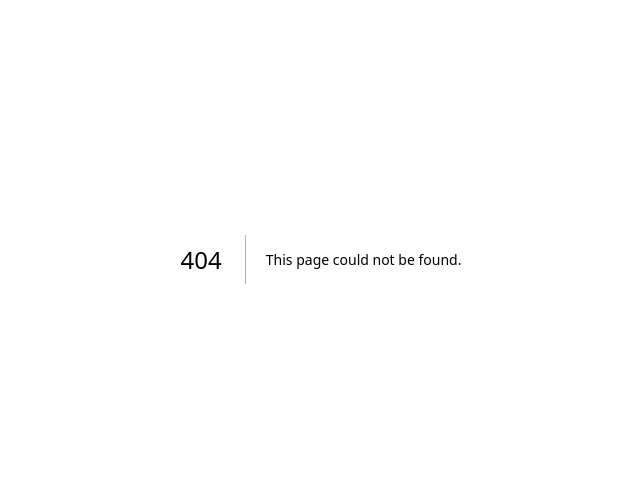
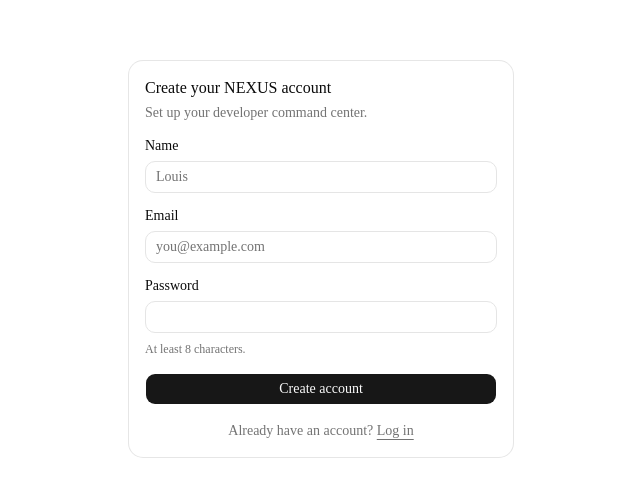
Before and after one commit to htunhtunaung-tech/nexus_htunhtunaung, a Next.js app: page /signup in a window 1280 px wide. Before the commit this address had no page. Shown: the part 141-638 px from the top of the page, without its empty margins (319-959 px from the left). Built offline with nearby package versions, Linux system fonts and the light colour scheme.

Commit message:
Add login, signup and protected dashboard

```diff
--- /dev/null
+++ b/app/auth/actions.ts
@@ -0,0 +1,72 @@
+"use server";
+
+import { redirect } from "next/navigation";
+import { z } from "zod";
+import { createClient } from "@/lib/supabase/server";
+
+export type AuthState = { error?: string; message?: string } | undefined;
+
+const loginSchema = z.object({
+  email: z.string().trim().email("Enter a valid email address"),
+  password: z.string().min(1, "Enter your password"),
+});
+
+const signupSchema = z.object({
+  displayName: z.string().trim().min(1, "Enter your name").max(80, "Name is too long"),
+  email: z.string().trim().email("Enter a valid email address"),
+  password: z
+    .string()
+    .min(8, "Password must be at least 8 characters")
+    .max(72, "Password is too long"),
+});
+
+// Only allow redirects to pages inside this site
+function safeNext(value: FormDataEntryValue | null) {
+  const next = typeof value === "string" ? value : "";
+  return next.startsWith("/") && !next.startsWith("//") ? next : "/dashboard";
+}
+
+export async function login(_prev: AuthState, formData: FormData): Promise<AuthState> {
+  const parsed = loginSchema.safeParse({
+    email: formData.get("email"),
+    password: formData.get("password"),
+  });
+  if (!parsed.success) return { error: parsed.error.issues[0].message };
+
+  const supabase = await createClient();
+  const { error } = await supabase.auth.signInWithPassword(parsed.data);
+  if (error) return { error: "Email or password is incorrect." };
+
+  redirect(safeNext(formData.get("next")));
+}
+
+export async function signup(_prev: AuthState, formData: FormData): Promise<AuthState> {
+  const parsed = signupSchema.safeParse({
+    displayName: formData.get("displayName"),
+    email: formData.get("email"),
+    password: formData.get("password"),
+  });
+  if (!parsed.success) return { error: parsed.error.issues[0].message };
+
+  const { displayName, email, password } = parsed.data;
+  const supabase = await createClient();
+  const { data, error } = await supabase.auth.signUp({
+    email,
+    password,
+    options: { data: { display_name: displayName } },
+  });
+  if (error) return { error: error.message };
+
+  // If email confirmation is on, there's no session yet
+  if (!data.session) {
+    return { message: "Check your email to confirm your account, then log in." };
+  }
+
+  redirect("/dashboard");
+}
+
+export async function logout() {
+  const supabase = await createClient();
+  await supabase.auth.signOut();
+  redirect("/login");
+}
--- /dev/null
+++ b/app/dashboard/page.tsx
@@ -0,0 +1,33 @@
+import { redirect } from "next/navigation";
+import { createClient } from "@/lib/supabase/server";
+import { logout } from "@/app/auth/actions";
+import { Button } from "@/components/ui/button";
+
+export default async function DashboardPage() {
+  const supabase = await createClient();
+  const {
+    data: { user },
+  } = await supabase.auth.getUser();
+
+  if (!user) redirect("/login");
+
+  const { data: profile } = await supabase
+    .from("profiles")
+    .select("display_name")
+    .eq("id", user.id)
+    .single();
+
+  return (
+    <main className="mx-auto max-w-3xl p-6">
+      <h1 className="text-2xl font-semibold">
+        Welcome, {profile?.display_name ?? user.email}
+      </h1>
+      <p className="mt-2 text-muted-foreground">You&apos;re signed in as {user.email}.</p>
+      <form action={logout} className="mt-6">
+        <Button type="submit" variant="outline">
+          Log out
+        </Button>
+      </form>
+    </main>
+  );
+}
--- /dev/null
+++ b/app/login/page.tsx
@@ -0,0 +1,15 @@
+import { LoginForm } from "@/components/auth/login-form";
+
+export default async function LoginPage({
+  searchParams,
+}: {
+  searchParams: Promise<{ next?: string }>;
+}) {
+  const { next } = await searchParams;
+
+  return (
+    <main className="flex min-h-svh items-center justify-center p-6">
+      <LoginForm next={next} />
+    </main>
+  );
+}
--- /dev/null
+++ b/app/signup/page.tsx
@@ -0,0 +1,9 @@
+import { SignupForm } from "@/components/auth/signup-form";
+
+export default function SignupPage() {
+  return (
+    <main className="flex min-h-svh items-center justify-center p-6">
+      <SignupForm />
+    </main>
+  );
+}
--- /dev/null
+++ b/components/auth/login-form.tsx
@@ -0,0 +1,49 @@
+"use client";
+
+import Link from "next/link";
+import { useActionState } from "react";
+import { login } from "@/app/auth/actions";
+import { Button } from "@/components/ui/button";
+import { Input } from "@/components/ui/input";
+import { Label } from "@/components/ui/label";
+import { Card, CardContent, CardDescription, CardHeader, CardTitle } from "@/components/ui/card";
+
+export function LoginForm({ next }: { next?: string }) {
+  const [state, formAction, pending] = useActionState(login, undefined);
+
+  return (
+    <Card className="w-full max-w-sm">
+      <CardHeader>
+        <CardTitle>Log in to NEXUS</CardTitle>
+        <CardDescription>Welcome back. Enter your email and password.</CardDescription>
+      </CardHeader>
+      <CardContent>
+        <form action={formAction} className="grid gap-4">
+          <input type="hidden" name="next" value={next ?? ""} />
+          <div className="grid gap-2">
+            <Label htmlFor="email">Email</Label>
+            <Input id="email" name="email" type="email" autoComplete="email" placeholder="you@example.com" required />
+          </div>
+          <div className="grid gap-2">
+            <Label htmlFor="password">Password</Label>
+            <Input id="password" name="password" type="password" autoComplete="current-password" required />
+          </div>
+          {state?.error && (
+            <p role="alert" className="text-sm text-destructive">
+              {state.error}
+            </p>
+          )}
+          <Button type="submit" disabled={pending}>
+            {pending ? "Logging in…" : "Log in"}
+          </Button>
+          <p className="text-center text-sm text-muted-foreground">
+            No account yet?{" "}
+            <Link href="/signup" className="underline underline-offset-4">
+              Sign up
+            </Link>
+          </p>
+        </form>
+      </CardContent>
+    </Card>
+  );
+}
--- /dev/null
+++ b/components/auth/signup-form.tsx
@@ -0,0 +1,58 @@
+"use client";
+
+import Link from "next/link";
+import { useActionState } from "react";
+import { signup } from "@/app/auth/actions";
+import { Button } from "@/components/ui/button";
+import { Input } from "@/components/ui/input";
+import { Label } from "@/components/ui/label";
+import { Card, CardContent, CardDescription, CardHeader, CardTitle } from "@/components/ui/card";
+
+export function SignupForm() {
+  const [state, formAction, pending] = useActionState(signup, undefined);
+
+  return (
+    <Card className="w-full max-w-sm">
+      <CardHeader>
+        <CardTitle>Create your NEXUS account</CardTitle>
+        <CardDescription>Set up your developer command center.</CardDescription>
+      </CardHeader>
+      <CardContent>
+        <form action={formAction} className="grid gap-4">
+          <div className="grid gap-2">
+            <Label htmlFor="displayName">Name</Label>
+            <Input id="displayName" name="displayName" autoComplete="name" placeholder="Louis" required />
+          </div>
+          <div className="grid gap-2">
+            <Label htmlFor="email">Email</Label>
+            <Input id="email" name="email" type="email" autoComplete="email" placeholder="you@example.com" required />
+          </div>
+          <div className="grid gap-2">
+            <Label htmlFor="password">Password</Label>
+            <Input id="password" name="password" type="password" autoComplete="new-password" minLength={8} required />
+            <p className="text-xs text-muted-foreground">At least 8 characters.</p>
+          </div>
+          {state?.error && (
+            <p role="alert" className="text-sm text-destructive">
+              {state.error}
+            </p>
+          )}
+          {state?.message && (
+            <p role="status" className="text-sm text-muted-foreground">
+              {state.message}
+            </p>
+          )}
+          <Button type="submit" disabled={pending}>
+            {pending ? "Creating account…" : "Create account"}
+          </Button>
+          <p className="text-center text-sm text-muted-foreground">
+            Already have an account?{" "}
+            <Link href="/login" className="underline underline-offset-4">
+              Log in
+            </Link>
+          </p>
+        </form>
+      </CardContent>
+    </Card>
+  );
+}
--- a/package.json
+++ b/package.json
@@ -21,7 +21,8 @@
     "react-dom": "19.3.0",
     "shadcn": "^4.21.4",
     "sonner": "^2.0.8",
-    "tw-animate-css": "^1.4.0"
+    "tw-animate-css": "^1.4.0",
+    "zod": "^4.6.7"
   },
   "devDependencies": {
     "@tailwindcss/turbopack": "^4",
```
Also changed, not shown: 1 other file (tests, documents, lock files or other folders).
